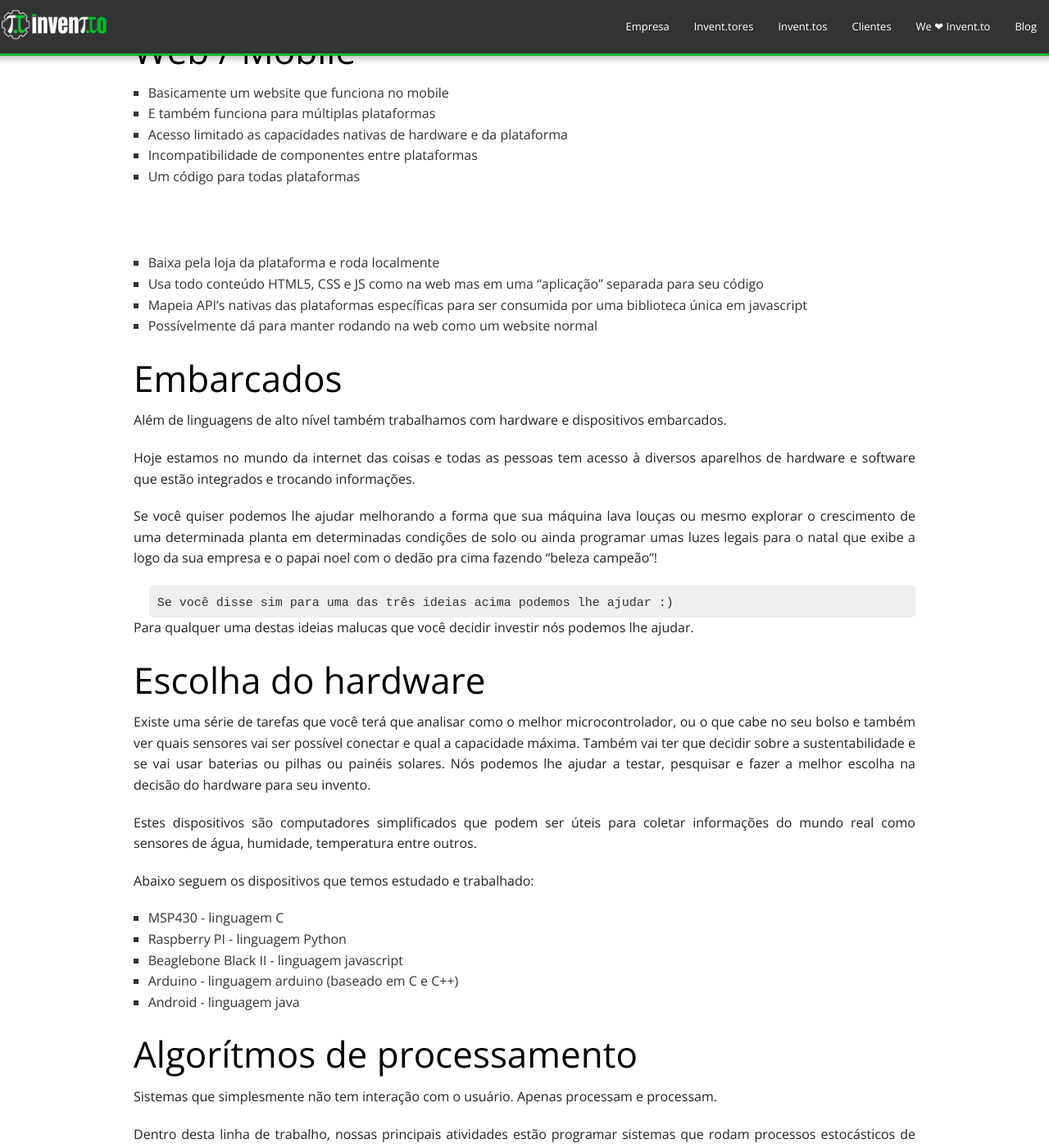
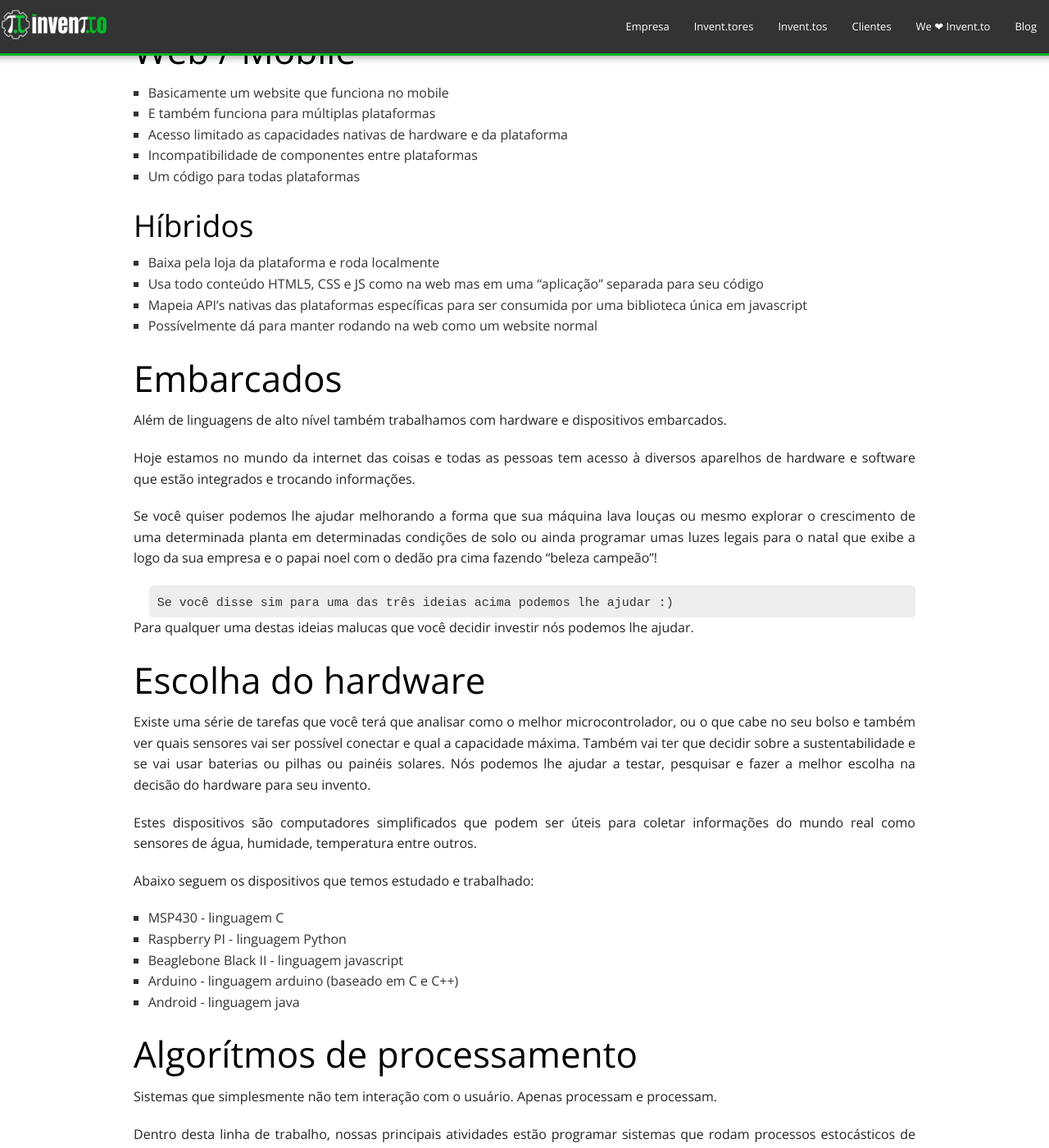
Before and after one commit to inventto/inventto_site, a Jekyll site: the page built from _posts/2014-08-12-tipos_de_aplicativos.md, in a window 1280 px wide and 1400 px high, scrolled down 1182 px. Shown: the whole window at 82% size. Built offline with Jekyll 4.4.1, drawn with Linux system fonts in a browser that asks for light colours; comment, search, counter and statistics services are not loaded.

Commit message:
fixing h2

```diff
--- a/css/application.css
+++ b/css/application.css
@@ -108,13 +108,13 @@ ul{
 	padding: 5%;
 	text-align: center;
 }
-.bgbranco h1, .bgbranco h4, .bgbranco h3,.bgbranco h5{
+.bgbranco h1, .bgbranco h2, .bgbranco h3,.bgbranco h4,.bgbranco h5{
 	color: #000000;
 }
 .bgverdenew a{
 	color: #222;
 }
-.bgverdenew h1, .bgverdenew h4, .bgverdenew h3,.bgverdenew h5{
+.bgverdenew h1, .bgverdenew h2,.bgverdenew h3, .bgverdenew h4,.bgverdenew h5{
 	color: #ffffff;
 }
 .buttonKnow{
```
